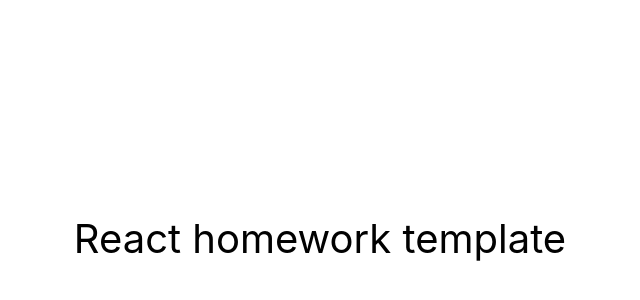
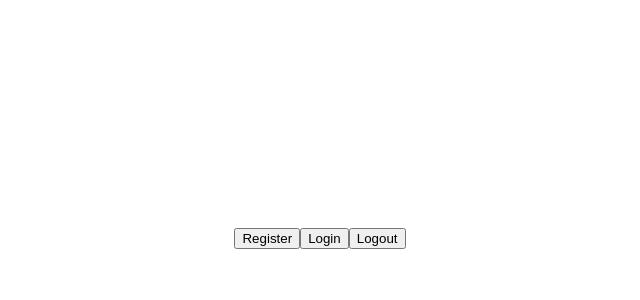
Before and after one commit to Milka4eva/team-project-group-8, a React (Create React App) app: page / in a window 1280 px wide. Shown: the part 162-462 px from the top of the page, without its empty margins (320-960 px from the left). Built offline with nearby package versions, Linux system fonts and the light colour scheme.

Commit message:
Connected redux to project and wrote operations for user

```diff
--- a/src/components/App.jsx
+++ b/src/components/App.jsx
@@ -1,4 +1,8 @@
+import { useDispatch } from 'react-redux';
+import { register, login, logout } from 'redux/auth/auth-operations';
+
 export const App = () => {
+  const dispatch = useDispatch();
   return (
     <div
       style={{
@@ -7,10 +11,39 @@ export const App = () => {
         justifyContent: 'center',
         alignItems: 'center',
         fontSize: 40,
-        color: '#010101'
+        color: '#010101',
       }}
     >
-      React homework template
+      <button
+        type="button"
+        onClick={() =>
+          dispatch(
+            register({
+              name: 'Adrian Cross',
+              email: 'across@mail.com',
+              password: 'examplepwD12345',
+            })
+          )
+        }
+      >
+        Register
+      </button>
+      <button
+        type="button"
+        onClick={() =>
+          dispatch(
+            login({
+              email: 'across@mail.com',
+              password: 'examplepwD12345',
+            })
+          )
+        }
+      >
+        Login
+      </button>
+      <button type="button" onClick={() => dispatch(logout())}>
+        Logout
+      </button>
     </div>
   );
 };
--- a/src/index.js
+++ b/src/index.js
@@ -1,10 +1,17 @@
 import React from 'react';
 import ReactDOM from 'react-dom/client';
 import { App } from 'components/App';
+import { Provider } from 'react-redux';
+import { store, persistor } from './redux/store';
+import { PersistGate } from 'redux-persist/integration/react';
 import './index.css';
 
 ReactDOM.createRoot(document.getElementById('root')).render(
   <React.StrictMode>
-    <App />
+    <PersistGate persistor={persistor}>
+      <Provider store={store}>
+        <App />
+      </Provider>
+    </PersistGate>
   </React.StrictMode>
 );
--- /dev/null
+++ b/src/redux/auth/auth-operations.js
@@ -0,0 +1,90 @@
+import axios from 'axios';
+import { createAsyncThunk } from '@reduxjs/toolkit';
+
+axios.defaults.baseURL = 'https://goose-back-end.onrender.com';
+
+const token = {
+  set(token) {
+    axios.defaults.headers.common.Authorization = `Bearer ${token}`;
+  },
+  unset() {
+    axios.defaults.headers.common.Authorization = '';
+  },
+};
+
+export const register = createAsyncThunk(
+  'auth/register',
+  async (credentials, thunkAPI) => {
+    try {
+      const { data } = await axios.post('/auth/register', credentials);
+      token.set(data.token);
+      return data;
+    } catch (error) {
+      return thunkAPI.rejectWithValue(error.message);
+    }
+  }
+);
+
+export const login = createAsyncThunk(
+  'auth/login',
+  async (credentials, thunkAPI) => {
+    try {
+      const { data } = await axios.post('/auth/login', credentials);
+      token.set(data.token);
+      return data;
+    } catch (error) {
+      return thunkAPI.rejectWithValue(error.message);
+    }
+  }
+);
+
+export const logout = createAsyncThunk('user/logout', async (_, thunkAPI) => {
+  try {
+    await axios.post('/user/logout');
+    token.unset();
+  } catch (error) {
+    return thunkAPI.rejectWithValue(error.message);
+  }
+});
+
+export const currentUser = createAsyncThunk(
+  'user/current',
+  async (_, thunkAPI) => {
+    const state = thunkAPI.getState();
+    const persistedToken = state.auth.token;
+
+    if (persistedToken === null) {
+      return thunkAPI.rejectWithValue();
+    }
+
+    token.set(persistedToken);
+
+    try {
+      const { data } = await axios.get('/user/current');
+      return data;
+    } catch (error) {
+      return thunkAPI.rejectWithValue(error.message);
+    }
+  }
+);
+
+export const updateUserInfo = createAsyncThunk(
+  'user/info',
+  async (credentials, thunkAPI) => {
+    const state = thunkAPI.getState();
+    const persistedToken = state.auth.token;
+
+    if (persistedToken === null) {
+      return thunkAPI.rejectWithValue();
+    }
+
+    token.set(persistedToken);
+
+    try {
+      const { data } = await axios.patch('/user/info', credentials);
+      return data;
+    } catch (error) {
+      return thunkAPI.rejectWithValue(error.message);
+    }
+  }
+);
--- /dev/null
+++ b/src/redux/auth/auth-selectors.js
@@ -0,0 +1,3 @@
+export const selectIsLoggedIn = state => state.auth.isLoggedIn;
+export const selectUser = state => state.auth.user;
+export const selectIsRefreshing = state => state.auth.isRefreshing;
--- /dev/null
+++ b/src/redux/auth/auth-slice.js
@@ -0,0 +1,45 @@
+import { createSlice } from '@reduxjs/toolkit';
+import { register, login, currentUser, logout } from './auth-operations';
+
+const initialState = {
+  user: { name: null, email: null },
+  token: null,
+  isLoggedIn: false,
+  isRefreshing: false,
+};
+
+const authSlice = createSlice({
+  name: 'auth',
+  initialState,
+  extraReducers: builder => {
+    builder
+      .addCase(register.fulfilled, (state, action) => {
+        state.user = action.payload.user;
+        state.token = action.payload.token;
+        state.isLoggedIn = true;
+      })
+      .addCase(login.fulfilled, (state, action) => {
+        state.user = action.payload.user;
+        state.token = action.payload.token;
+        state.isLoggedIn = true;
+      })
+      .addCase(currentUser.pending, state => {
+        state.isRefreshing = true;
+      })
+      .addCase(currentUser.fulfilled, (state, action) => {
+        state.isRefreshing = false;
+        state.user = action.payload;
+        state.isLoggedIn = true;
+      })
+      .addCase(currentUser.rejected, state => {
+        state.isRefreshing = false;
+      })
+      .addCase(logout.fulfilled, state => {
+        state.user = { name: null, email: null };
+        state.token = null;
+        state.isLoggedIn = false;
+      });
+  },
+});
+
+export const authReducer = authSlice.reducer;
--- /dev/null
+++ b/src/redux/store.js
@@ -0,0 +1,35 @@
+import { configureStore } from '@reduxjs/toolkit';
+import { authReducer } from './auth/auth-slice';
+import {
+  persistStore,
+  persistReducer,
+  FLUSH,
+  REHYDRATE,
+  PAUSE,
+  PERSIST,
+  PURGE,
+  REGISTER,
+} from 'redux-persist';
+import storage from 'redux-persist/lib/storage';
+
+const authPersistConfig = {
+  key: 'auth',
+  storage,
+  whitelist: ['token'],
+};
+
+export const store = configureStore({
+  reducer: {
+    auth: persistReducer(authPersistConfig, authReducer),
+  },
+  middleware(getDefaultMiddleware) {
+    return getDefaultMiddleware({
+      serializableCheck: {
+        ignoredActions: [FLUSH, REHYDRATE, PAUSE, PERSIST, PURGE, REGISTER],
+      },
+    });
+  },
+  devTools: process.env.NODE_ENV === 'development',
+});
+
+export const persistor = persistStore(store);
```
